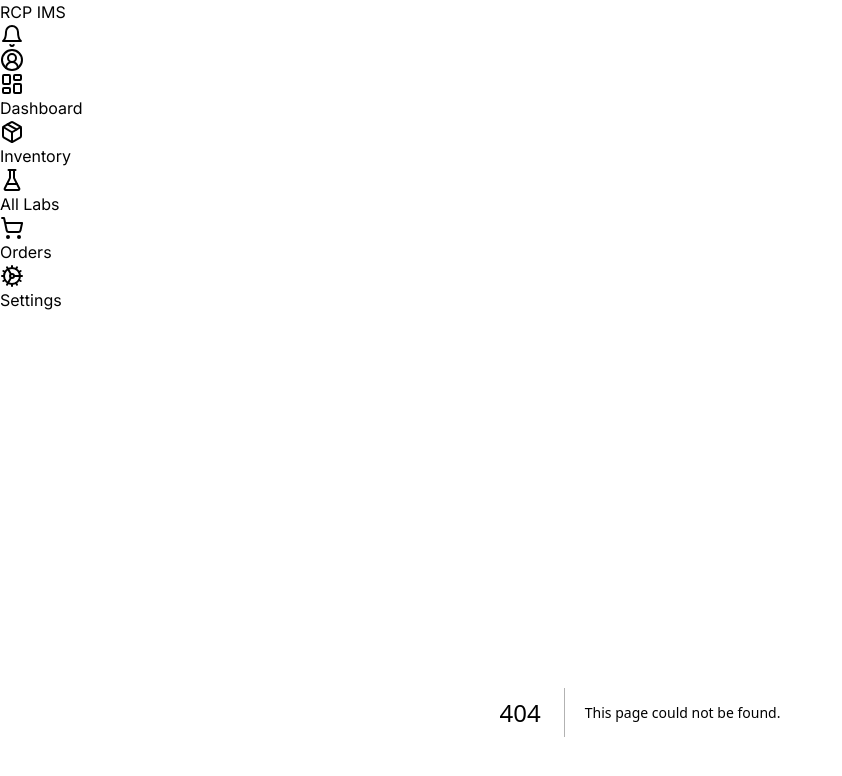
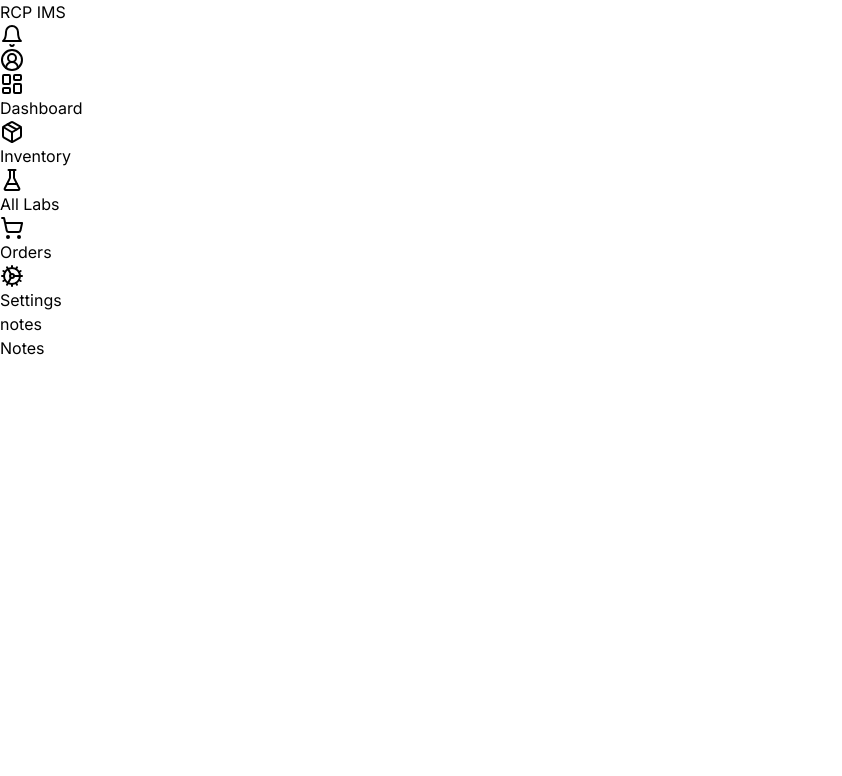
Before and after one commit to CharanMN7/David-Desk, a Next.js app: page /notes in a window 1280 px wide. Before the commit this address had no page. Shown: the top 776 px of the page, without its empty margins (0-842 px from the left). Built offline with nearby package versions, Linux system fonts and the light colour scheme.

Commit message:
Created the notes page

```diff
--- /dev/null
+++ b/app/notes/page.tsx
@@ -0,0 +1,10 @@
+import { PageLayout } from "../components/layouts/page-layout/PageLayout";
+
+const Notes = () => {
+  return (
+    <PageLayout heading="Notes">
+      <></>
+    </PageLayout>
+  );
+};
+export default Notes;
```
